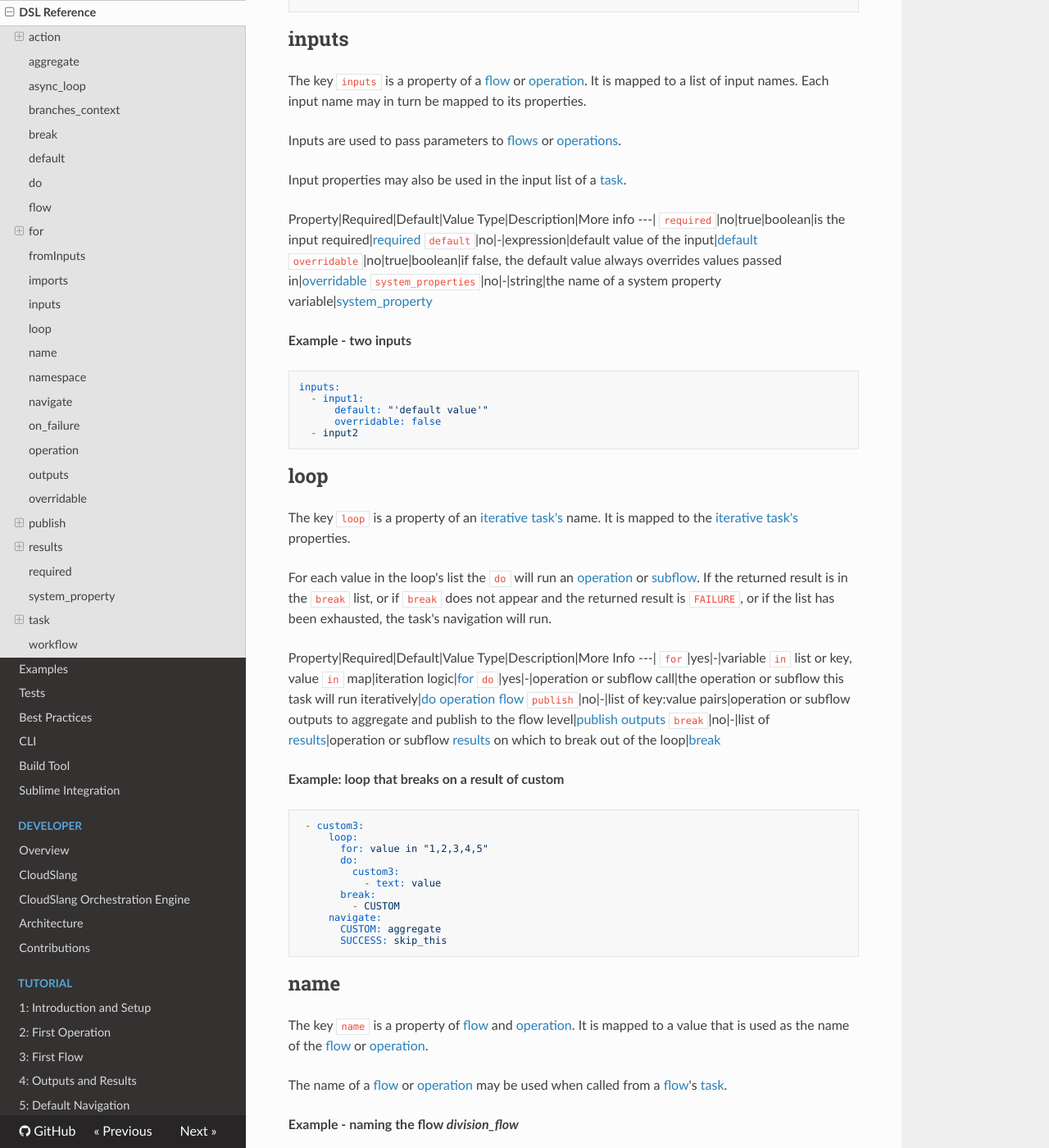
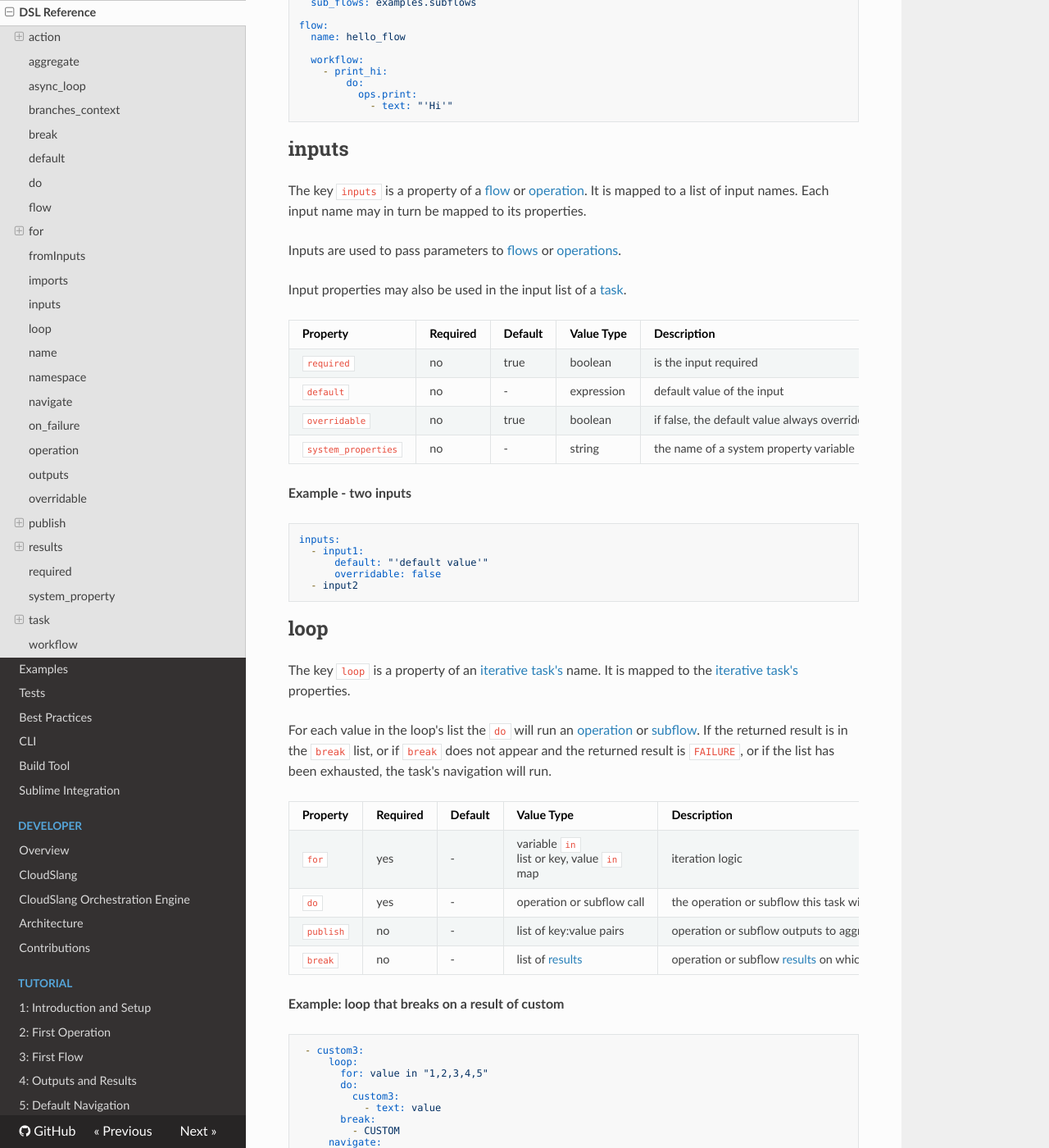
Before and after one commit to CloudSlang/docs, an MkDocs documentation site: the page built from docs/cloudslang_dsl_reference.md, in a window 1280 px wide and 1400 px high, scrolled down 11966 px. Shown: the whole window at 82% size. Built offline with MkDocs 1.6.1, drawn with Linux system fonts in a browser that asks for light colours; nearby versions of some CDN libraries; old or Windows-style settings are respelled for this version of MkDocs; some of the changed text lies outside the part shown.

Commit message:
fixed formating issues
Signed-off-by: Sam Markowitz <sam.markowitz@hp.com>

````diff
--- a/docs/cloudslang_dsl_reference.md
+++ b/docs/cloudslang_dsl_reference.md
@@ -13,9 +13,9 @@ There are two types of CloudSlang files:
 The following properties are for all types of CloudSlang files. For properties specific to [flows](#flow) or [operations](#operation), see their respective sections below.
 
 Property|Required|Default|Value Type|Description|More Info
----|---|---|---|---
-`namespace`|no|-|string|namespace of the flow|[namespace](#namespace)
-`imports`|no|-|list of key:value pairs|files to import|[imports](#imports)
+---|---|---|---|---|---
+`namespace` | no | - | string | namespace of the flow | [namespace](#namespace)
+`imports` | no | - | list of key:value pairs | files to import | [imports](#imports)
 
 The general structure of CloudSlang files is outlined here. Some of the properties that appear are optional. All CloudSlang keywords, properties and concepts are explained in detail below.
 
@@ -236,10 +236,10 @@ It is mapped to the [asynchronous task's](#asynchronous-task) properties.
 For each value in the loop's list a branch is created and the `do` will run an [operation](#operation) or [subflow](#flow). When all the branches have finished, the [asynchronous task's](#asynchronous-task) [aggregation](#aggregate) and [navigation](#navigate) will run.
 
 Property|Required|Default|Value Type|Description|More Info
----|
-`for`|yes|-|variable `in` list|loop values|[for](#for)
-`do`|yes|-|operation or subflow call|the operation or subflow this task will run in parallel|[do](#do) [operation](#operation) [flow](#flow)
-`publish`|no|-|list of key:value pairs|operation or subflow outputs to aggregate and publish to the flow level|[publish](#publish) [aggregate](#aggregate) [outputs](#outputs)
+---|---|---|---|---|---
+`for` | yes | - | variable `in` list | loop values | [for](#for)
+`do` | yes | - | operation or subflow call | the operation or subflow this task will run in parallel | [do](#do) [operation](#operation) [flow](#flow)
+`publish` | no | - | list of key:value pairs | operation or subflow outputs to aggregate and publish to the flow level | [publish](#publish) [aggregate](#aggregate) [outputs](#outputs)
 
 **Example: loop that breaks on a result of custom**
 ```yaml
@@ -362,11 +362,11 @@ A flow is the basic executable unit of CloudSlang. A flow can run on its own or
 
 Property|Required|Default|Value Type|Description|More Info
 ---|---|---|---|---|---
-`name`|yes|-|string|name of the flow|[name](#name)
-`inputs`|no|-|list|inputs for the flow|[inputs](#inputs)
-`workflow`|yes|-|map of tasks|container for set of tasks|[workflow](#workflow)
-`outputs`|no|-|list|list of outputs|[outputs](#outputs)
-`results`|no|(`SUCCESS`/`FAILURE`)|list|possible results of the flow|[results](#results)
+`name` | yes | - | string | name of the flow | [name](#name)
+`inputs` | no | - | list | inputs for the flow | [inputs](#inputs)
+`workflow` | yes | - | map of tasks | container for set of tasks | [workflow](#workflow)
+`outputs` | no | - | list | list of outputs | [outputs](#outputs)
+`results` | no | (`SUCCESS` / `FAILURE` ) | list | possible results of the flow | [results](#results)
 
 **Example - a flow that performs a division of two numbers**
 
@@ -535,11 +535,11 @@ Inputs are used to pass parameters to [flows](#flow) or [operations](#operation)
 Input properties may also be used in the input list of a [task](#task).
 
 Property|Required|Default|Value Type|Description|More info
----|
-`required`|no|true|boolean|is the input required|[required](#required)
-`default`|no|-|expression|default value of the input|[default](#default)
-`overridable`|no|true|boolean|if false, the default value always overrides values passed in|[overridable](#overridable)
-`system_properties`|no|-|string|the name of a system property variable|[system_property](#system_property)
+---|---|---|---|---|---
+`required` | no | true | boolean | is the input required | [required](#required)
+`default` | no | - | expression | default value of the input | [default](#default)
+`overridable` | no | true | boolean | if false, the default value always overrides values passed in | [overridable](#overridable)
+`system_properties` | no | - | string | the name of a system property variable | [system_property](#system_property)
 
 **Example - two inputs**
 
@@ -558,11 +558,11 @@ It is mapped to the [iterative task's](#iterative-task) properties.
 For each value in the loop's list the `do` will run an [operation](#operation) or [subflow](#flow). If the returned result is in the `break` list, or if `break` does not appear and the returned result is `FAILURE`, or if the list has been exhausted, the task's navigation will run.
 
 Property|Required|Default|Value Type|Description|More Info
----|
-`for`|yes|-|variable `in` list or key, value `in` map|iteration logic|[for](#for)
-`do`|yes|-|operation or subflow call|the operation or subflow this task will run iteratively|[do](#do) [operation](#operation) [flow](#flow)
-`publish`|no|-|list of key:value pairs|operation or subflow outputs to aggregate and publish to the flow level|[publish](#publish) [outputs](#outputs)
-`break`|no|-|list of [results](#result)|operation or subflow [results](#result) on which to break out of the loop|[break](#break)
+---|---|---|---|---|---
+`for` | yes | - | variable `in` list or key, value `in` map | iteration logic | [for](#for)
+`do` | yes | - | operation or subflow call | the operation or subflow this task will run iteratively | [do](#do) [operation](#operation) [flow](#flow)
+`publish` | no | - | list of key:value pairs | operation or subflow outputs to aggregate and publish to the flow level | [publish](#publish) [outputs](#outputs)
+`break` | no | - | list of [results](#result) | operation or subflow [results](#result) on which to break out of the loop | [break](#break)
 
 **Example: loop that breaks on a result of custom**
 ```yaml
@@ -650,11 +650,11 @@ Defines the [task](#task), which when using default [navigation](#navigation), i
 The key `operation` is mapped to the properties which make up the operation contents.
 
 Property|Required|Default|Value Type|Description|More Info
----|
-inputs|no|-|list|operation inputs|[inputs](#inputs)
-action|yes|-|`python_script` or `java_action`|operation logic|[action](#action)
-outputs|no|-|list|operation outputs|[outputs](#outputs)
-results|no|`SUCCESS`|list|possible operation results|[results](#results)
+---|---|---|---|---|---
+inputs | no | - | list | operation inputs | [inputs](#inputs)
+action | yes | - | `python_script` or `java_action` | operation logic | [action](#action)
+outputs | no | - | list | operation outputs | [outputs](#outputs)
+results | no | `SUCCESS` | list | possible operation results | [results](#results)
 
 
 **Example - operation that adds two inputs and outputs the answer**
@@ -847,10 +847,10 @@ A standard task calls an [operation](#operation) or [subflow](#flow) once.
 The task name is mapped to the task's properties.
 
 Property|Required|Default|Value Type|Description|More Info
----|---
-`do`|yes|-|operation or subflow call|the operation or subflow this task will run|[do](#do) [operation](#operation) [flow](#flow)
-`publish`|no|-|list of key:value pairs|operation outputs to publish to the flow level|[publish](#publish) [outputs](#outputs)
-`navigate`|no|`FAILURE`: on_failure or flow finish; `SUCCESS`: next task|key:value pairs| navigation logic from operation or flow results|[navigation](#navigate) [results](#results)
+---|---|---|---|---|---
+`do` | yes | - | operation or subflow call | the operation or subflow this task will run | [do](#do) [operation](#operation) [flow](#flow)
+`publish` | no | - | list of key:value pairs | operation outputs to publish to the flow level | [publish](#publish) [outputs](#outputs)
+`navigate` | no | `FAILURE`: on_failure or flow finish; `SUCCESS`: next task | key:value pairs | navigation logic from operation or flow results | [navigation](#navigate) [results](#results)
 
 **Example - task that performs a division of two inputs, publishes the answer and navigates accordingly**
 
@@ -873,9 +873,9 @@ An iterative task calls an [operation](#operation) or [subflow](#flow) iterative
 The task name is mapped to the iterative task's properties.
 
 Property|Required|Default|Value Type|Description|More Info
----|---
-`loop`|yes|-|key|container for loop properties|[for](#for)
-`navigate`|no|`FAILURE`: on_failure or flow finish; `SUCCESS`: next task|key:value pairs| navigation logic from [break](#break) or the result of the last iteration of the operation or flow|[navigation](#navigate) [results](#results)
+---|---|---|---|---|---
+`loop` | yes | - | key | container for loop properties | [for](#for)
+`navigate` | no | `FAILURE`: on_failure or flow finish; `SUCCESS`: next task | key:value pairs | navigation logic from [break](#break) or the result of the last iteration of the operation or flow | [navigation](#navigate) [results](#results)
 
 **Example - task prints all the values in value_list and then navigates to a task named "another_task"**
 
@@ -897,10 +897,10 @@ An asynchronous task calls an [operation](#operation) or [subflow](#flow) asynch
 The task name is mapped to the asynchronous task's properties.
 
 Property|Required|Default|Value Type|Description|More Info
----|---
-`async_loop`|yes|-|key|container for async loop properties|[async_loop](#async_loop)
-`aggregate`|no|-|list of key:values|values to aggregate from async branches|[aggregate](#aggregate)
-`navigate`|no|`FAILURE`: on_failure or flow finish; `SUCCESS`: next task|key:value pairs| navigation logic|[navigation](#navigate) [results](#results)
+---|---|---|---|---|---
+`async_loop` | yes | - | key | container for async loop properties | [async_loop](#async_loop)
+`aggregate` | no | - | list of key:values | values to aggregate from async branches | [aggregate](#aggregate)
+`navigate` | no | `FAILURE`: on_failure or flow finish; `SUCCESS`: next task | key:value pairs | navigation logic | [navigation](#navigate) [results](#results)
 
 **Example - task prints all the values in value_list asynchronously and then navigates to a task named "another_task"**
 
@@ -929,8 +929,8 @@ Defines a container for the [tasks](#task), their [published variables](#publish
 The first [task](#task) in the workflow is the starting [task](#task) of the flow. From there the flow continues sequentially by default upon receiving [results](#results) of `SUCCESS`, to the flow finish or to [on_failure](#on_failure) upon a [result](#results) of `FAILURE`, or following whatever overriding [navigation](#navigate) logic that is present.
 
 Propery|Required|Default|Value Type|Description|More Info
----|
-`on_failure`|no|-|task|default navigation target for `FAILURE`|[on_failure](#on_failure) [task](#task)
+---|---|---|---|---|---
+`on_failure` | no | - | task | default navigation target for `FAILURE` | [on_failure](#on_failure) [task](#task)
 
 **Example - workflow that divides two numbers and prints them out if the division was legal**
 
````
Also changed, not shown: docs/cloudslang_build_tool.md (+5 -5 lines), docs/cloudslang_tests.md (+8 -8 lines).
